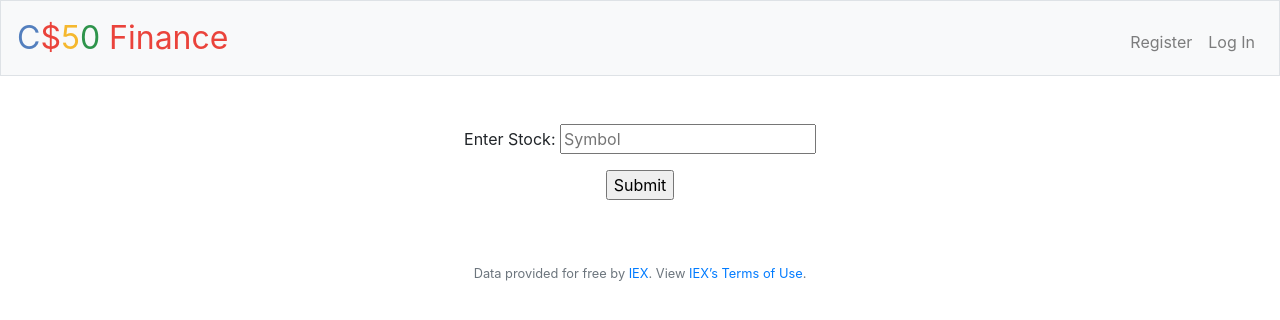
After one commit to LemonzTea/CS50-Introduction-To-Computer-Science, a Flask app: template webtrack/pset8/finance_application/templates/quote.html in a window 1280 px wide. The commit adds this page. Shown: the top 320 px of the page. Run offline with Flask 2, Linux system fonts and the light colour scheme; the template is opened without the code that fills it, so the values that code supplies are empty; some libraries are stand-ins or nearby versions.

Commit message:
Complete Quote Page

```diff
--- a/webtrack/pset8/finance_application/application.py
+++ b/webtrack/pset8/finance_application/application.py
@@ -113,8 +113,25 @@ def logout():
 @app.route("/quote", methods=["GET", "POST"])
 @login_required
 def quote():
-    """Get stock quote."""
-    return apology("TODO")
+    if request.method == "POST":
+        found = False
+        symbol = request.form.get("symbol").upper()
+        if symbol == "":
+            return render_template("quote.html", message="You must enter a symbol.")
+
+        # Helper function from helper.py to look up prices
+        result = lookup(symbol)
+
+        if result == None:
+            message = "Symbol {symbol} cannot be found"
+            return render_template("quote.html", message=message.format(symbol = symbol))
+        else:
+            message = "The current price of {name}({symbol}) is ${price:.2f}"
+            return render_template("quote.html", message=message.format(name = result["name"], symbol=symbol, price=result["price"]))
+
+        """Get stock quote."""
+    else:
+        return render_template("quote.html")
 
 
 # Registration Page
--- /dev/null
+++ b/webtrack/pset8/finance_application/templates/quote.html
@@ -0,0 +1,17 @@
+{% extends "layout.html" %}
+
+
+{% block main %}
+    {% if message %}
+        <p>{{ message }}</p>
+    {% endif %}
+
+    <form action="/quote", method="post">
+        <div class="form-group">
+            Enter Stock: <input name="symbol" type="text" placeholder="Symbol">
+        </div>
+        <div class="form-group">
+            <input type="submit">
+        </div>
+    </form>
+{% endblock %}
```
Also changed, not shown: webtrack/pset8/finance_application/templates/mainpage.html (+5 -5 lines), webtrack/pset8/finance_application/templates/register.html (+15 -4 lines), webtrack/pset8/finance_application/finance.db.
